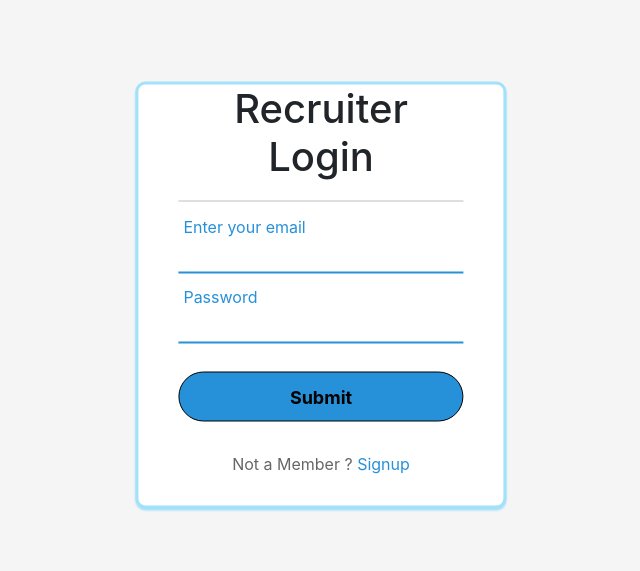
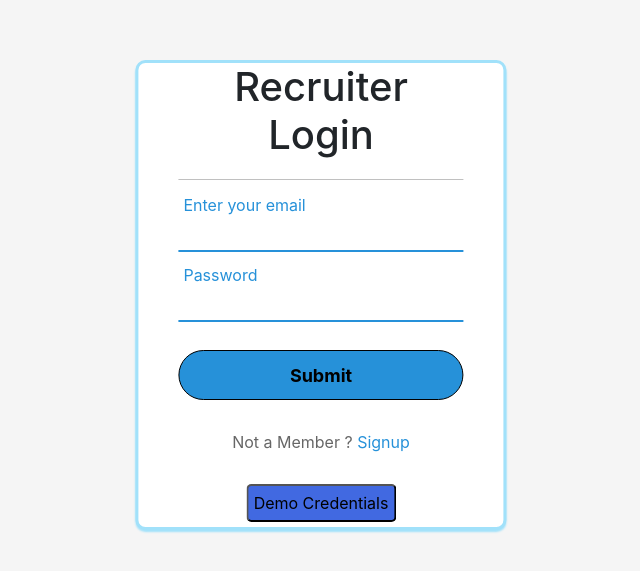
Before and after one commit to 7Nirmal/frontend, a React (Create React App) app: page /recruiter-login in a window 1280 px wide. Shown: the part 105-676 px from the top of the page, without its empty margins (319-959 px from the left). Built offline with nearby package versions, Linux system fonts and the light colour scheme; a web font is replaced by a local one.

Commit message:
demo credentials

```diff
--- a/src/Recruiter/Recruiterlogin.js
+++ b/src/Recruiter/Recruiterlogin.js
@@ -12,6 +12,11 @@ export function Recruiterlogin(){
     const navigate= useNavigate();
     const[email,setEmail] =useState([]);
     const[password,setPassword] = useState([]);
+
+    const handledemo = () =>{
+		setEmail("admin123@gmail.com");
+		setPassword("admin@123");
+	}
 
     const LoginCheck = (email,password) => {
         const userdata = {
@@ -39,12 +44,12 @@ export function Recruiterlogin(){
 		<h1>Recruiter Login</h1>
 
 			<div className="txt_field">
-				<input type="email" name="email" onChange={(e)=>{setEmail(e.target.value)}}/>
+				<input type="email" name="email" onChange={(e)=>{setEmail(e.target.value)}} value={email}/>
 				<span></span>
 				<label>Enter your email</label>
 			</div>
 			<div className="txt_field">
-				<input type="password" name="password" onChange={(e)=>setPassword(e.target.value)}/>
+				<input type="password" name="password" onChange={(e)=>setPassword(e.target.value)} value={password}/>
 				<span></span>
 				<label>Password</label>
 			</div>
@@ -53,6 +58,7 @@ export function Recruiterlogin(){
 			<div className="signup_link">
 				Not a Member ? <Link to="/recruiter-logup">Signup</Link>
 			</div>
+			<button className="demo-btn" onClick={handledemo}>Demo Credentials</button>
 
 	</div>
 	</div>
--- a/src/Userlogin.css
+++ b/src/Userlogin.css
@@ -112,7 +112,19 @@
 .signup_link a:hover{
   text-decoration: underline;
 }
+.demo-btn{
+  border-radius: 5px;
+  width:150px;
+  padding:5px;
+  margin-bottom: 5px;
+  background-color: royalblue;
+  color:black;
+}
+.demo-btn:hover{
+  color:white;
+  background-color: royalblue;
 
+}
 /* .HomeAbout{
   width: 100vw;
   height: 25vh;
--- a/src/Userlogin.js
+++ b/src/Userlogin.js
@@ -13,6 +13,10 @@ export function Userlogin(){
     const[email,setEmail] =useState([]);
     const[password,setPassword] = useState([]);
 
+	const handledemo = () =>{
+		setEmail("newuser@gmail.com");
+		setPassword("welcome@12345");
+	}
 
     const LoginCheck = (email,password) => {
         const userdata = {
@@ -42,21 +46,22 @@ export function Userlogin(){
 		<h1>Login</h1>
 
 			<div className="txt_field">
-				<input type="email" name="email" onChange={(e)=>{setEmail(e.target.value)}}/>
+				<input type="email" name="email" onChange={(e)=>{setEmail(e.target.value)}} value={email}/>
 				<span></span>
 				<label>Enter your email</label>
 			</div>
 			<div className="txt_field">
-				<input type="password" name="password" onChange={(e)=>setPassword(e.target.value)}/>
+				<input type="password" name="password" onChange={(e)=>setPassword(e.target.value)} value={password}/>
 				<span></span>
 				<label>Password</label>
 			</div>
-			{/* <div className="pass">Forget Password?</div> */}
 			<button  className="login-btn" onClick={()=>LoginCheck(email,password)}> Submit</button>
 			<div className="signup_link">
 				Not a Member ? <Link to="/user-logup">Signup</Link>
 			</div>
-
+	<div>
+		<button className="demo-btn" onClick={handledemo}>Demo Credentials</button>
+	</div>
 	</div>
 	</div>
 	)
```
